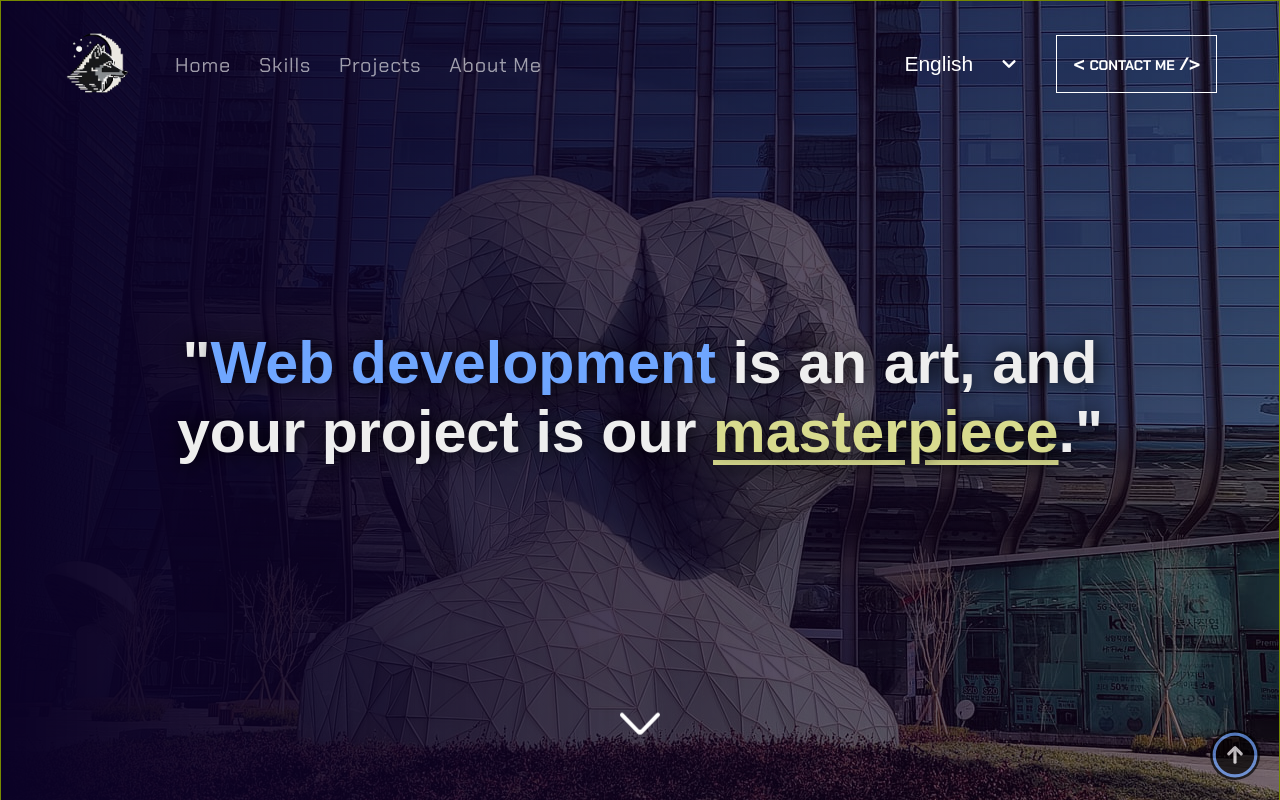
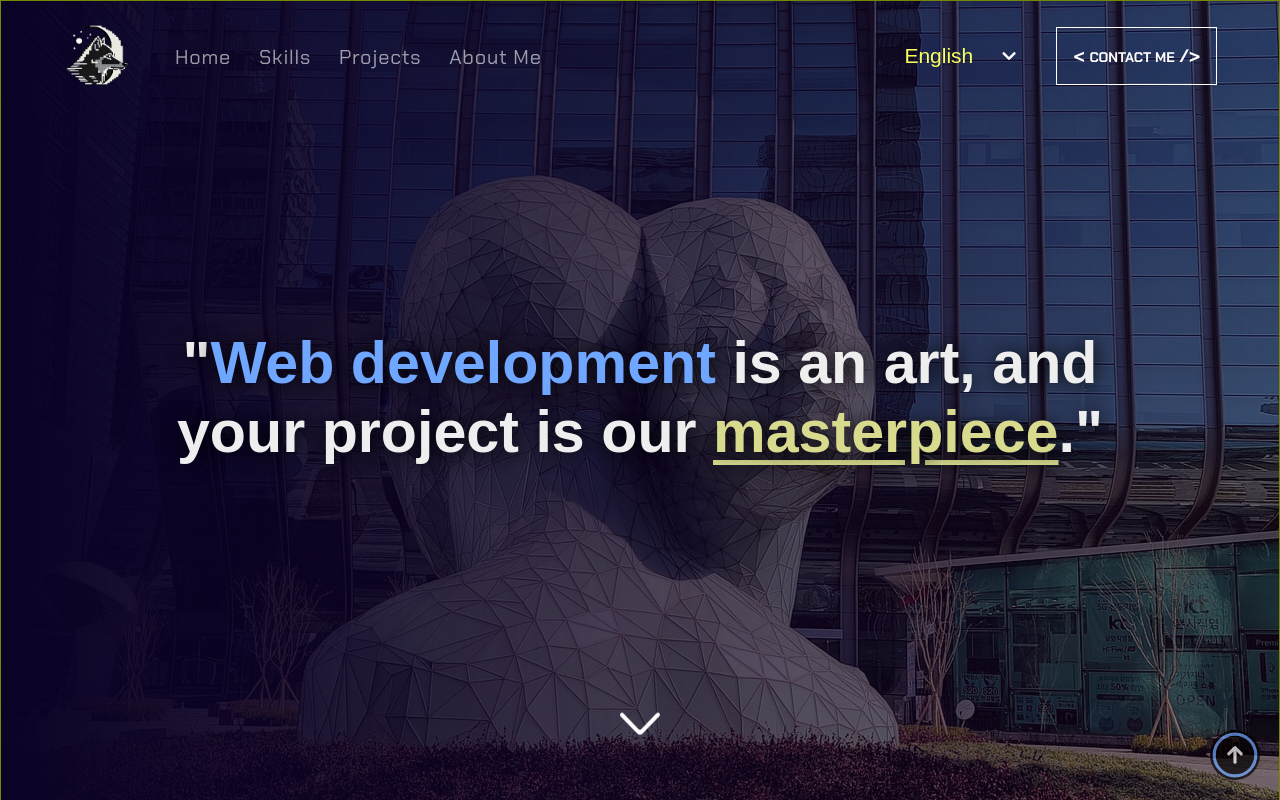
Before and after one commit to ThePushMaker/My_Portfolio_React_Vite, a React (Vite) app: page / in a window 1280 px wide. In both pictures the pointer is over the element "English". Shown: the top 800 px of the page. Built offline with nearby package versions, Linux system fonts and the light colour scheme; a web font is replaced by a local one.

Commit message:
style: added select language

```diff
--- a/src/components/NavBar/NavBar.css
+++ b/src/components/NavBar/NavBar.css
@@ -6,13 +6,14 @@
   top: 0;
   z-index: 10;
   transition: 0.3s ease-in-out;
-  padding: 1.5rem 0;
+  padding: 2rem 0;
 }
 @media (min-width: 768px) {
   .navbar{
-    padding: 2rem 0;
+    padding: 1.5rem 0;
   }
 }
+
 .scrolled {
   transition: all 0.4s ease-in-out;
   padding: 0.45rem 0;
--- a/src/components/NavBar/SelectLanguage/SelectLanguage.css
+++ b/src/components/NavBar/SelectLanguage/SelectLanguage.css
@@ -20,6 +20,10 @@
   height: 50px;
   padding: 0 20px;
   justify-content: space-between;
+}
+.select-btn:hover {
+  color: var(--link_color_hover);
+
 }
 .select-btn img {
   width: 30px;
```
